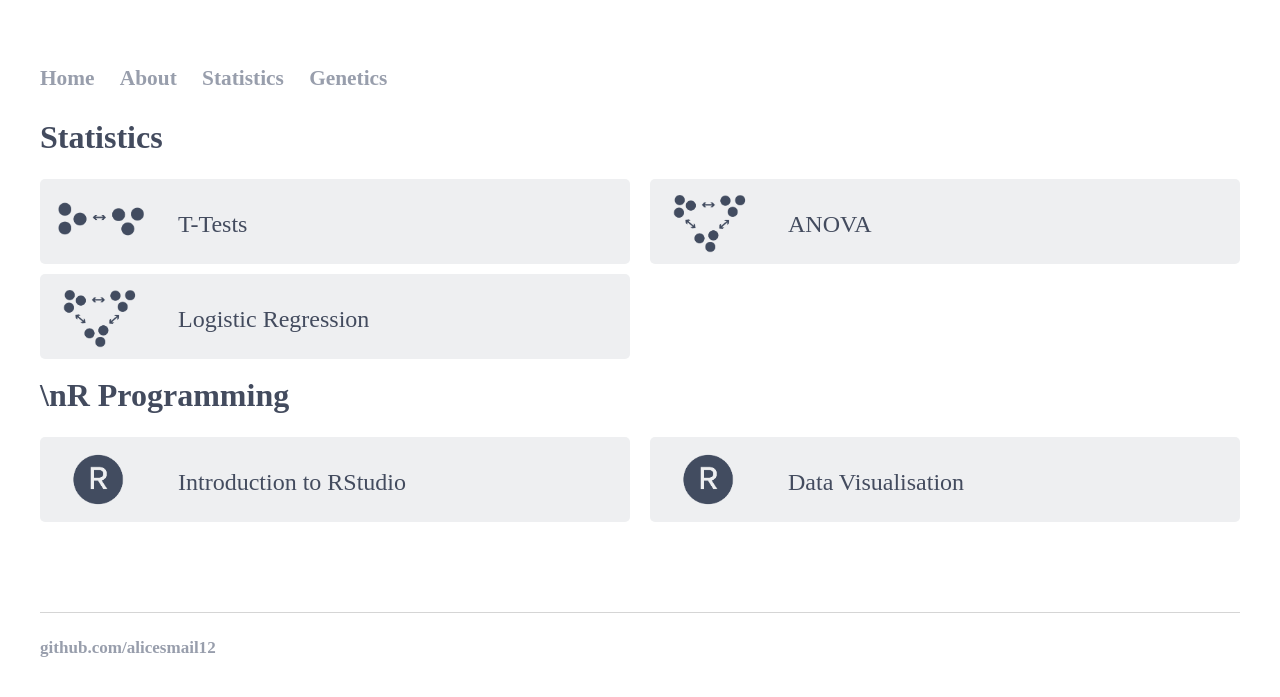
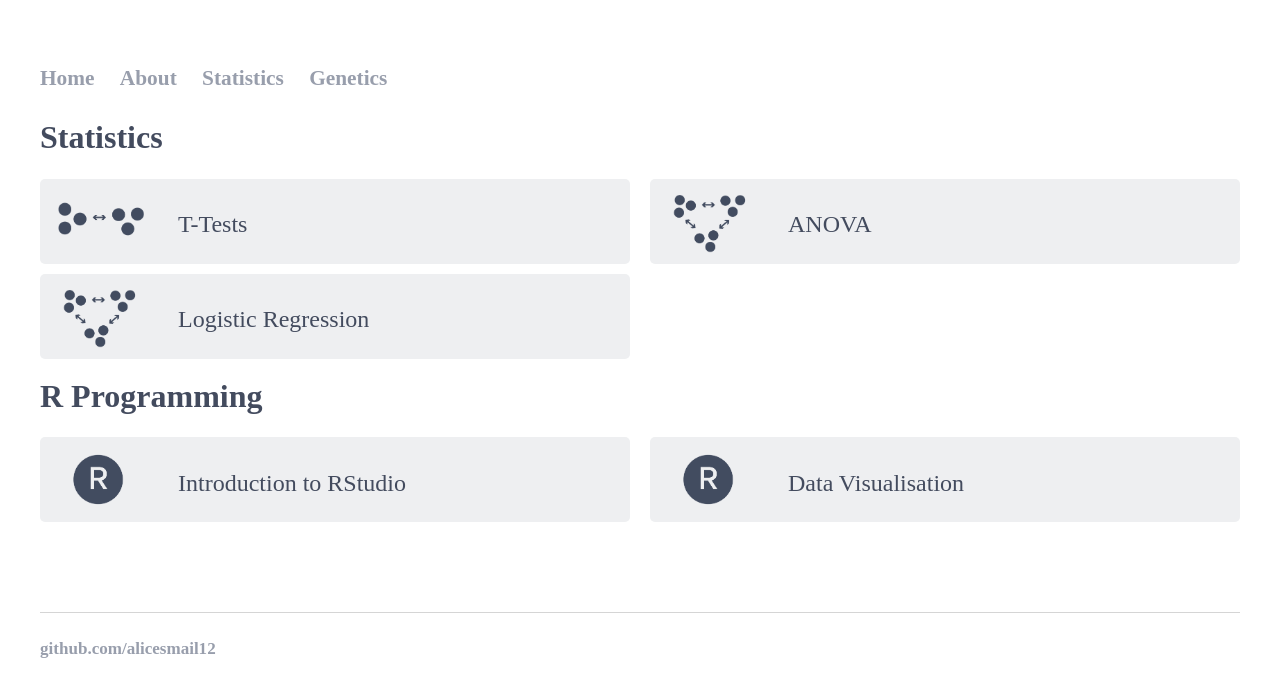
Before and after one commit to alicesmail12/alicesmail12.github.io, a Jekyll site: the page built from Statistics/index.html, in a window 1280 px wide. Shown: the top 697 px of the page. Built offline with Jekyll 4.4.1, drawn with Linux system fonts in a browser that asks for light colours; some web fonts are replaced.

Commit message:
Update index.html

```diff
--- a/Statistics/index.html
+++ b/Statistics/index.html
@@ -98,7 +98,8 @@ a:hover {
         </div>
     </div>
 </body>
-<h1>\nR Programming</h1>
+<h2> </h2>
+<h1>R Programming</h1>
 <body>
     <div class="portfolio">
         <div class="grid-item">
```
